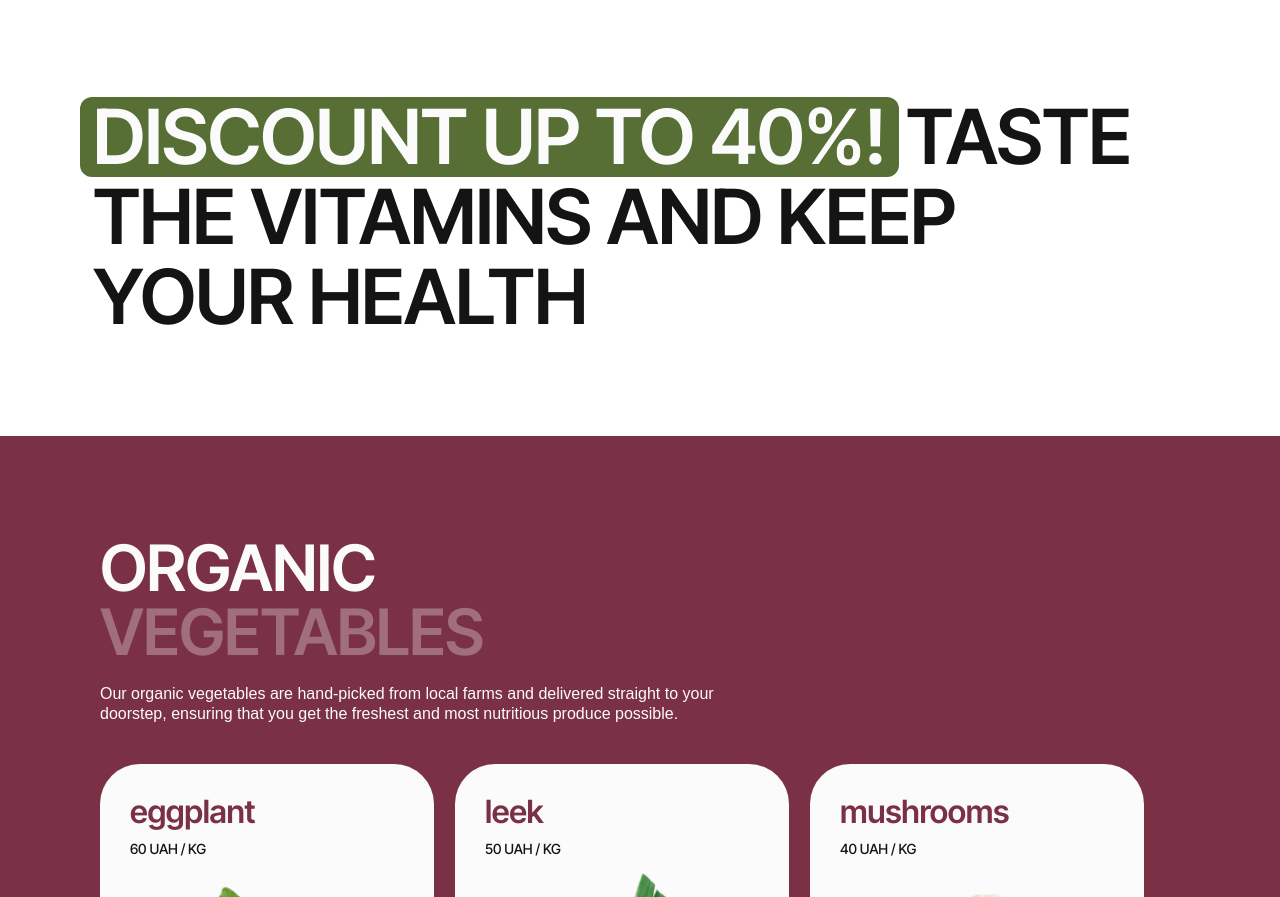
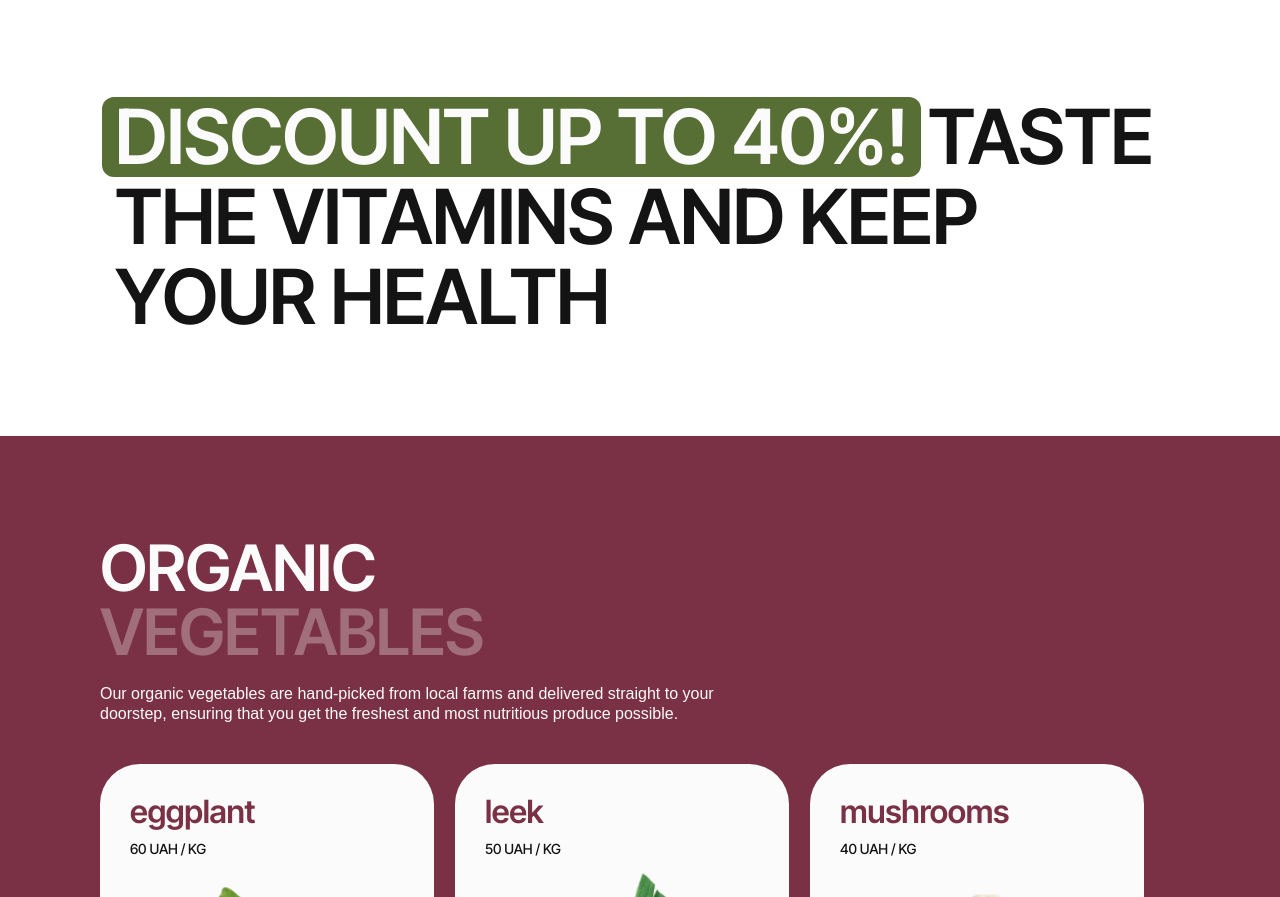
Before and after one commit to Iv-Hl/Cool_Developers, a website built with Vite: page src/index.html in a window 1280 px wide. Shown: the part 827-1724 px from the top of the page. Built offline with nearby package versions, Linux system fonts and the light colour scheme.

Commit message:
update css
section centered

```diff
--- a/src/css/adver.css
+++ b/src/css/adver.css
@@ -65,6 +65,10 @@
     padding: 100px 80px;
   }
 
+  .discount-text-box {
+    margin: 0 auto;
+  }
+
   .adver .container {
     padding: 0;
   }
```
